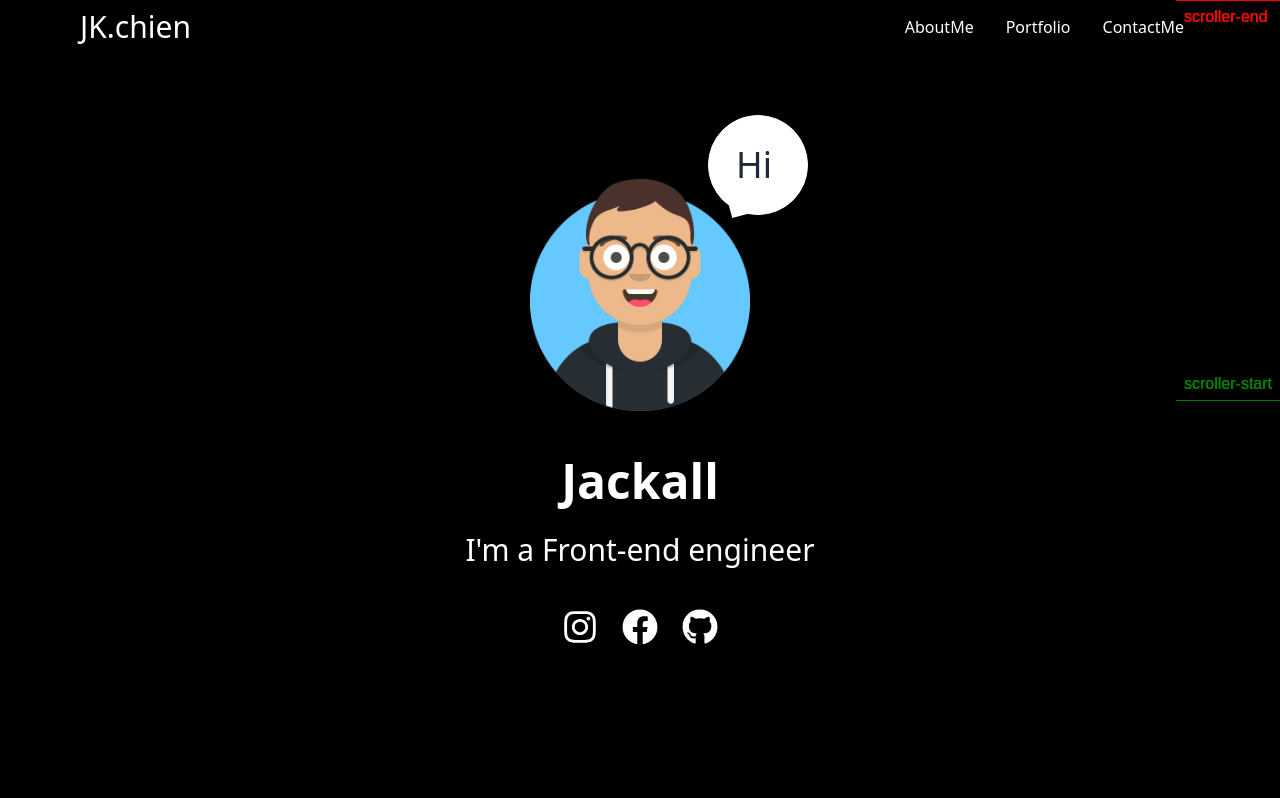
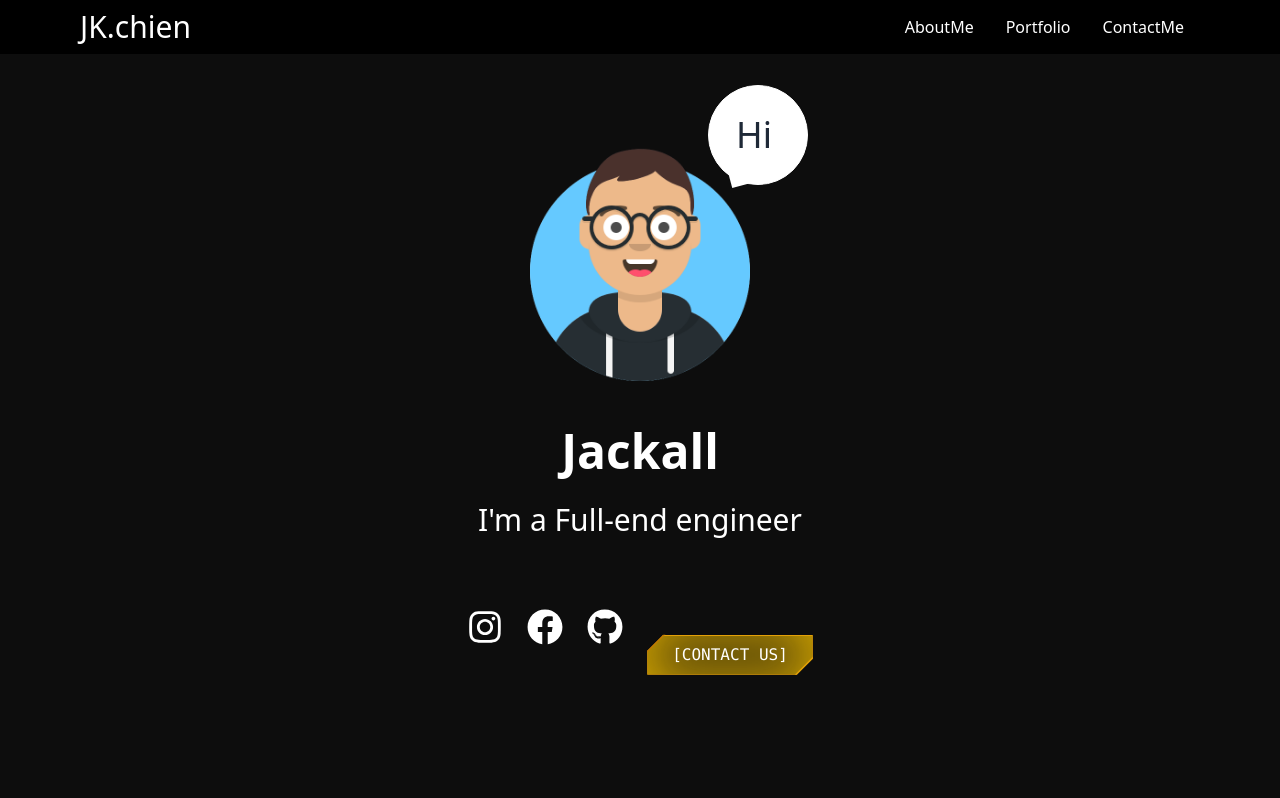
Before and after one commit to YuHsuanChien/my-resume, a Next.js app: page / in a window 1280 px wide. Shown: the top 798 px of the page. Built offline with nearby package versions, Linux system fonts and the light colour scheme.

Commit message:
feat: 更新 AboutMe 和 Banner 元件，調整樣式及動畫效果；修改 Portfolio 元件的滾動標記顯示及亮度；優化 RootLayout 的背景顏色

```diff
--- a/src/app/components/home/aboutme.tsx
+++ b/src/app/components/home/aboutme.tsx
@@ -1,3 +1,7 @@
 export default function AboutMe() {
-	return <div className='w-full h-screen'>About Me</div>;
+  return (
+    <div className="w-full h-screen text-white">
+      About Me
+    </div>
+  );
 }
--- a/src/app/components/home/banner.tsx
+++ b/src/app/components/home/banner.tsx
@@ -1,9 +1,9 @@
-"use client";
-import React from "react";
-import { FaGithub, FaInstagram, FaFacebook } from "react-icons/fa";
-import { gsap } from "gsap";
-import { ScrollTrigger } from "gsap/ScrollTrigger";
-import { useGSAP } from "@gsap/react";
+'use client';
+import React from 'react';
+import { FaGithub, FaInstagram, FaFacebook } from 'react-icons/fa';
+import { gsap } from 'gsap';
+import { ScrollTrigger } from 'gsap/ScrollTrigger';
+import { useGSAP } from '@gsap/react';
 
 gsap.registerPlugin(ScrollTrigger);
 
@@ -27,12 +27,12 @@ export default function Banner() {
       opacity: 0,
       y: -200,
       duration: 1.5, // 稍微延長時間讓彈跳更明顯
-			ease: "bounce.out", // 內建的彈跳效果
+      ease: 'bounce.out', // 內建的彈跳效果
     });
     tl.to(el, {
       rotateZ: 5,
       duration: 0.3,
-			ease: "power3.out",
+      ease: 'power3.out',
     });
 
     //把 dots 變數做foreach來做為時間線動畫
@@ -41,42 +41,43 @@ export default function Banner() {
       tl.to(dot, {
         opacity: 1,
         duration: 0.5,
-				ease: "power3.out",
+        ease: 'power3.out',
       });
     });
 
     tl.to(dots, {
       opacity: 0,
       duration: 0.5,
-			ease: "power3.out",
+      ease: 'power3.out',
     });
 
     tl.to(el, {
       rotateZ: 0,
       duration: 0.3,
-			ease: "power3.out",
+      ease: 'power3.out',
     });
 
-		tl.to(".talk", {
+    tl.to('.talk', {
       opacity: 1,
       scale: 1,
       duration: 0.5,
-			ease: "power3.out",
+      ease: 'power3.out',
     });
   });
 
   return (
     <section
       className='w-full h-screen min-h-[600px] 2xl:min-h-[900px] overflow-hidden relative flex flex-col items-center justify-center before:content-[""] before:absolute before:inset-0 before:bg-[url("/banner/bg-banner.jpg")] before:bg-cover before:bg-center before:bg-no-repeat before:brightness-50 before:z-[-1]'
-			ref={container}>
-			<div className='relative w-40 h-40 sm:w-48 sm:h-48 md:w-56 md:h-56 xl:w-64 xl:h-64 2xl:w-80 2xl:h-80'>
+      ref={container}
+    >
+      <div className="relative w-40 h-40 sm:w-48 sm:h-48 md:w-56 md:h-56 xl:w-64 xl:h-64 2xl:w-80 2xl:h-80">
         <img
           ref={JKiconEl}
-					className='w-full h-full object-contain'
-					src='/banner/avataaars.png'
+          className="w-full h-full object-contain"
+          src="/banner/avataaars.png"
         />
         {/* 白色點點 */}
-				<div className='absolute top-0 right-0 flex justify-start items-center gap-6'>
+        <div className="absolute top-0 right-0 flex justify-start items-center gap-6">
           {Array(3)
             .fill(null)
             .map((_, index) => {
@@ -86,41 +87,62 @@ export default function Banner() {
                   ref={(el) => {
                     dotsEl.current[index] = el;
                   }}
-									className='w-3 h-3 rounded-full bg-white opacity-0 dot'></div>
+                  className="w-3 h-3 rounded-full bg-white opacity-0 dot"
+                ></div>
               );
             })}
         </div>
 
         {/* 嗨 */}
-				<div className='absolute -top-10 -right-10 flex justify-start items-center gap-6 opacity-0 scale-0 talk'>
+        <div className="absolute -top-10 -right-10 flex justify-start items-center gap-6 opacity-0 scale-0 talk">
           <div className='relative w-25 h-25 bg-white border border-white rounded-full before:content-[""] before:absolute before:bottom-[-5px] before:left-3 before:rotate-30 before:w-0 before:h-0 before:border-l-[15px] before:border-r-[15px] before:border-t-[15px] before:border-l-transparent before:border-r-transparent before:border-t-white'>
-						<p className='relative top-1/2 left-19 -translate-x-1/2 -translate-y-1/2 text-4xl font-medium text-gray-800'>
+            <p className="relative top-1/2 left-19 -translate-x-1/2 -translate-y-1/2 text-4xl font-medium text-gray-800">
               Hi
             </p>
           </div>
         </div>
       </div>
-			<div className='flex flex-col items-center justify-center mt-10  text-white'>
-				<h2 className='h2'>Jackall</h2>
-				<h5 className='h4 md:mt-3 xl:mt-5'>I&apos;m a Front-end engineer</h5>
+      <div className="flex flex-col items-center justify-center mt-10  text-white">
+        <h2 className="h2">Jackall</h2>
+        <h5 className="h4 md:mt-3 xl:mt-5">I&apos;m a Full-end engineer</h5>
       </div>
-			<ul className='flex justify-center items-center space-x-6 text-3xl text-white mt-10'>
-				<li className='ig'>
-					<a target='_blank' href='https://www.instagram.com/yushuanomg/'>
-						<FaInstagram className='text-4xl text-white hover:scale-125 transition-transform duration-200' />
+      <ul className="flex justify-center items-center space-x-6 text-3xl text-white mt-10">
+        <li className="ig">
+          <a target="_blank" href="https://www.instagram.com/yushuanomg/">
+            <FaInstagram className="text-4xl text-white hover:scale-125 transition-transform duration-200" />
           </a>
         </li>
-				<li className='fb'>
+        <li className="fb">
           <a
-						target='_blank'
-						href='https://www.facebook.com/profile.php?id=100002306538316&locale=zh_TW'>
-						<FaFacebook className='text-4xl text-white hover:scale-125 transition-transform duration-200' />
+            target="_blank"
+            href="https://www.facebook.com/profile.php?id=100002306538316&locale=zh_TW"
+          >
+            <FaFacebook className="text-4xl text-white hover:scale-125 transition-transform duration-200" />
           </a>
         </li>
-				<li className='github'>
-					<a target='_blank' href='https://github.com/YuHsuanChien'>
-						<FaGithub className='text-4xl text-white hover:scale-125 transition-transform duration-200' />
+        <li className="github">
+          <a target="_blank" href="https://github.com/YuHsuanChien">
+            <FaGithub className="text-4xl text-white hover:scale-125 transition-transform duration-200" />
           </a>
+        </li>
+        <li>
+          <button
+            data-slot="button"
+            className="inline-flex relative uppercase border font-mono cursor-pointer items-center has-[&gt;svg]:px-3 justify-center gap-2 whitespace-nowrap font-medium ease-out transition-all duration-300 disabled:pointer-events-none disabled:opacity-50 [&amp;_svg]:pointer-events-none [&amp;_svg:not([class*='size-'])]:size-4 shrink-0 [&amp;_svg]:shrink-0 outline-none focus-visible:border-ring focus-visible:ring-ring/50 focus-visible:ring-[3px] aria-invalid:ring-destructive/20 dark:aria-invalid:ring-destructive/40 aria-invalid:border-destructive [clip-path:polygon(var(--poly-roundness)_0,calc(100%_-_var(--poly-roundness))_0,100%_0,100%_calc(100%_-_var(--poly-roundness)),calc(100%_-_var(--poly-roundness))_100%,0_100%,0_calc(100%_-_var(--poly-roundness)),0_var(--poly-roundness))] bg-background border-primary text-primary-foreground [&amp;&gt;[data-border]]:bg-primary [box-shadow:inset_0_0_54px_0px_var(--tw-shadow-color)] shadow-[#EBB800] hover:shadow-[#EBB800]/80 h-10 px-6 text-base mt-14 border-yellow-400"
+            style={{ '--poly-roundness': '16px' } as React.CSSProperties}
+          >
+            <span
+              data-border="top-left"
+              className="absolute inline-block w-[var(--h)] top-[var(--hh)] left-[var(--hh)] h-[2px] -rotate-45 origin-top -translate-x-1/2 bg-yellow-500"
+              style={{ '--h': '32px', '--hh': '6.5px' } as React.CSSProperties}
+            ></span>
+            <span
+              data-border="bottom-right"
+              className="absolute w-[var(--h)] bottom-[var(--hh)] right-[var(--hh)] h-[2px] -rotate-45 translate-x-1/2 bg-yellow-400"
+              style={{ '--h': '32px', '--hh': '6.5px' } as React.CSSProperties}
+            ></span>
+            [Contact Us]
+          </button>
         </li>
       </ul>
     </section>
--- a/src/app/components/home/portfolio.tsx
+++ b/src/app/components/home/portfolio.tsx
@@ -186,8 +186,8 @@ export default function Portfolio() {
         .to(
           [vsHead, vsSide, vsFoot],
           {
-						x: '0%',
-						y: '0%',
+            x: '0%',
+            y: '0%',
           },
           -0.8, // 負數表示提前開始（重疊）
         )
@@ -226,7 +226,7 @@ export default function Portfolio() {
             start: '900px center', // 當元素距離視窗中心 900px 時開始
             end: 'bottom top', // 元素底部到達視窗頂部時結束
             scrub: true, // 與滾動同步
-            markers: true, // 顯示除錯標記
+            markers: false, // 顯示除錯標記
           },
         });
       });
@@ -279,7 +279,7 @@ export default function Portfolio() {
 
   return (
     <section
-      className="text-center text-3xl text-gray-700 w-full h-screen overflow-hidden relative brightness-70"
+      className="text-center text-3xl text-gray-700 w-full h-screen overflow-hidden relative brightness-90"
       ref={wrapper} // 綁定外層容器 ref
     >
       <div
--- a/src/app/layout.tsx
+++ b/src/app/layout.tsx
@@ -29,7 +29,7 @@ export default function RootLayout({
 	return (
 		<html lang='en'>
 			<body
-				className={`${geistSans.variable} ${geistMono.variable} antialiased bg-black`}>
+				className={`${geistSans.variable} ${geistMono.variable} antialiased bg-black/95`}>
 				<HeaderBar></HeaderBar>
 				<Sidebar></Sidebar>
 				{children}
```
Lines whose indentation alone changed are shown as unchanged.
